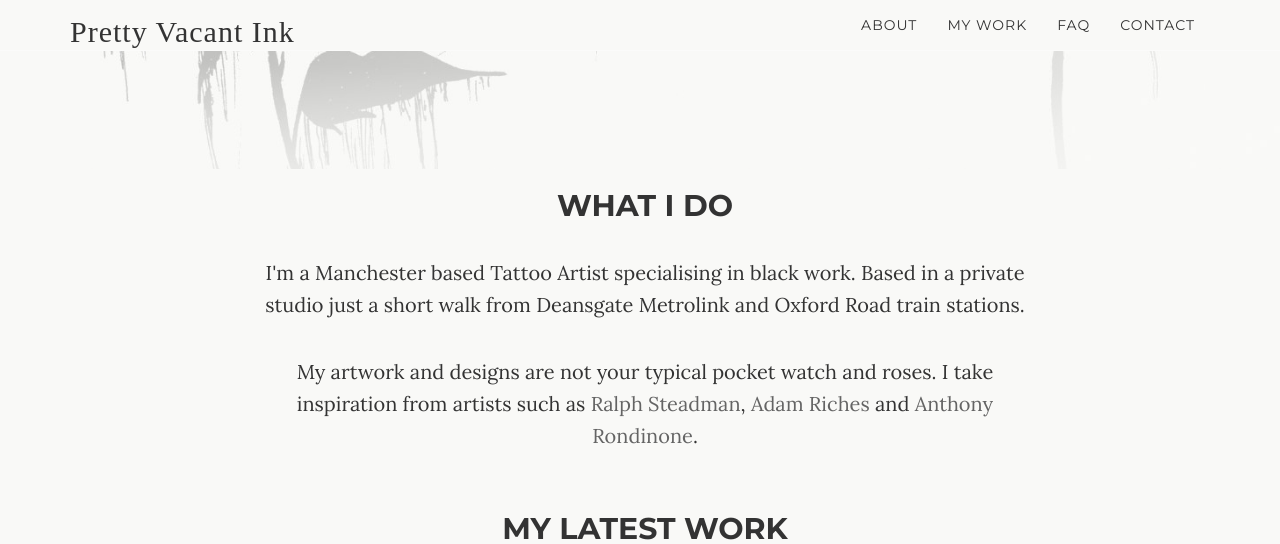
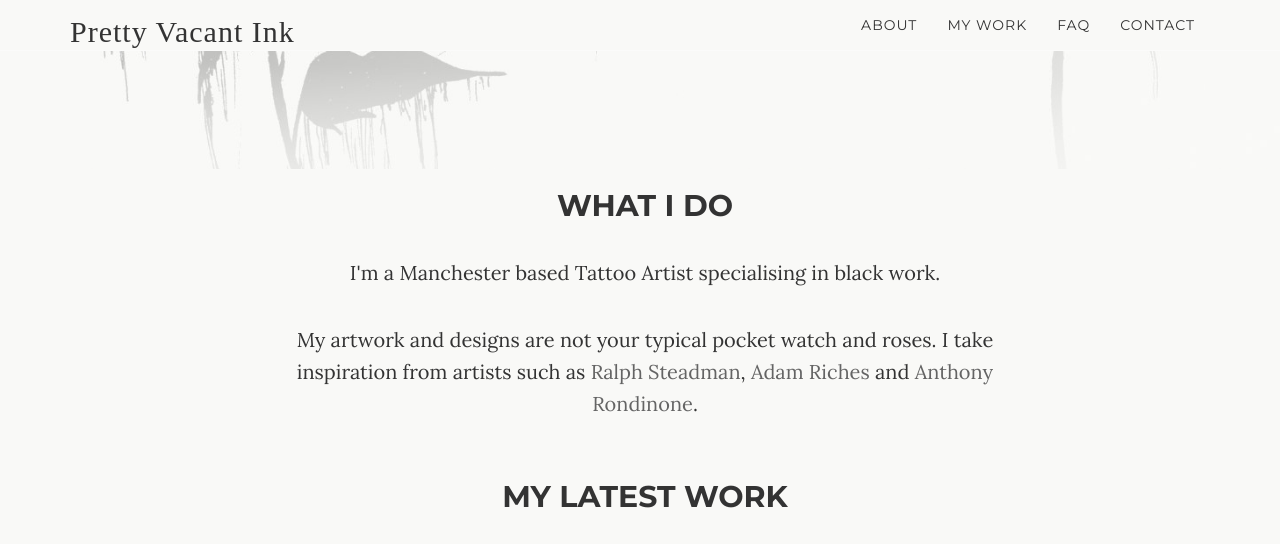
Before and after one commit to prettyvacantink/prettyvacantink.github.io, a Jekyll site: the page built from index.html, in a window 1280 px wide and 900 px high, scrolled down 731 px, cut to the strip 0-544 px from the top of the window. Built offline with Jekyll 4.4.1, drawn with Linux system fonts in a browser that asks for light colours; some web fonts are replaced.

Commit message:
Update about.html

```diff
--- a/_includes/about.html
+++ b/_includes/about.html
@@ -3,7 +3,7 @@
     <div class="row">
         <div class="col-lg-8 col-lg-offset-2">
             <h2>What I Do</h2>
-            <p>I'm a Manchester based Tattoo Artist specialising in black work. Based in a private studio just a short walk from Deansgate Metrolink and Oxford Road train stations.</p>
+            <p>I'm a Manchester based Tattoo Artist specialising in black work.</p>
             <p>My artwork and designs are not your typical pocket watch and roses. I take inspiration from artists such as <a href="https://www.instagram.com/steadmanart/">Ralph Steadman</a>, <a href="https://www.instagram.com/adamrichesart/">Adam Riches</a> and <a href="https://www.instagram.com/anthony_rondinone/">Anthony Rondinone</a>.</p>
             <p></p>
         </div>
```
